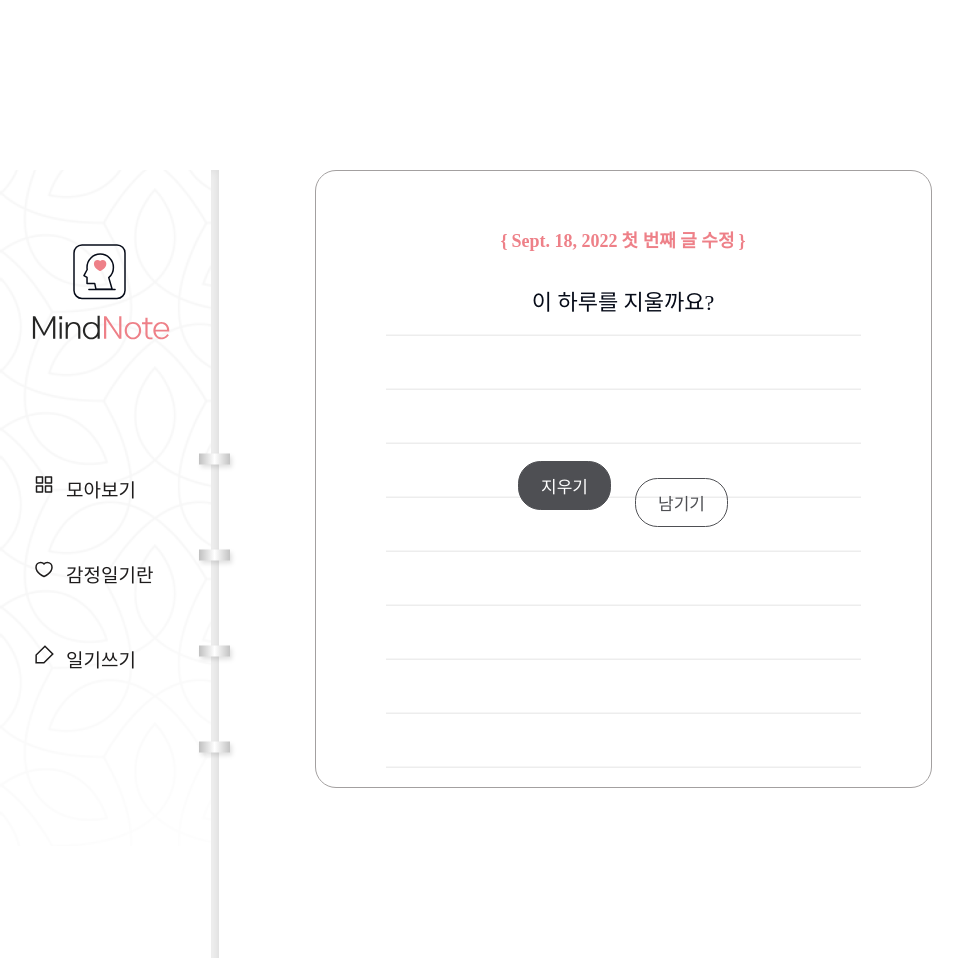
After one commit to wooseongryu/mindnote, a Django app: page /diary/page/1/delete in a window 1280 px wide. The commit adds this page. Shown: the whole page, without its empty margins (17-980 px from the left). Run offline with Django 4.2, Linux system fonts and the light colour scheme; data comes from the database, SQL or seed files in the repository; both versions use the stored data as it was after the commit; some web fonts are replaced.

Commit message:
삭제 기능 추가 page_detail.html에서 삭제하기 url추가 views.py에 post_delete뷰 추가 page_confirm_delete.html 추가

```diff
--- /dev/null
+++ b/diary/templates/diary/page_confirm_delete.html
@@ -0,0 +1,21 @@
+{% extends './base.html' %}
+
+{% block content %}
+<div class="wrap-delete">
+    <div class="delete-box">
+        <div class="note-info">
+            <p>&#123;</p>
+            <span class="note-date">{{object.dt_created}}</span>
+            <span class="note-title">{{object.title}}</span>
+            <p>&#125;</p>
+        </div>
+        <p>이 하루를 지울까요?</p>
+        <form method='post'>{% csrf_token %}
+            <ul>
+                <li><input type="submit" value="지우기"></li>
+                <li><a href="{% url 'page-detail' object.id %}">남기기</a></li>
+            </ul>
+        </form>
+    </div>
+</div>
+{% endblock content %}
--- a/diary/templates/diary/page_detail.html
+++ b/diary/templates/diary/page_detail.html
@@ -19,7 +19,7 @@
                 <div class="detail">{{object.content|linebreaksbr}}</div>
                 <div class="notetext-btn">
                     <ul>
-                        <li><a href="#">삭제하기</a></li>
+                        <li><a href="{% url 'page-delete' object.id %}">삭제하기</a></li>
                         <li><a href="{% url 'page-update' object.id %}">수정하기</a></li>
                     </ul>
                 </div>
--- a/diary/urls.py
+++ b/diary/urls.py
@@ -7,5 +7,5 @@ urlpatterns = [
     path('diary/write', views.page_create, name='page-create'),
     path('diary/page/<int:page_id>/', views.page_detail, name='page-detail'),
     path('diary/page/<int:page_id>/edit', views.page_update, name='page-update'),
-    # path('diary/page/<int:page_id>/delete', views.page_delete, name='page-delete'),
+    path('diary/page/<int:page_id>/delete', views.page_delete, name='page-delete'),
 ]
--- a/diary/views.py
+++ b/diary/views.py
@@ -31,9 +31,20 @@ def page_update(request, page_id):
     object = Page.objects.get(id=page_id)
     if request.method == 'POST':
         form = PageForm(request.POST, instance=object)
+        # instance로 기존에 존재하는 데이터를 재사용
+        # instance가 없으면 새로운 포스트가 만들어짐
         if form.is_valid():
             form.save()
             return redirect('page-detail', page_id=object.id)
     else:
-        form = PageForm(instance=object)
+        form = PageForm(instance=object) # instance로 기존에 존재하는 데이터를 사용한다.
     return render(request, 'diary/page_form.html', {'form': form})
+
+
+def page_delete(request, page_id):
+    object = Page.objects.get(id=page_id)
+    if request.method == 'POST':
+        object.delete()
+        return redirect('page-list')
+    else:
+        return render(request, 'diary/page_confirm_delete.html', {'object': object})
```
Also changed, not shown: db.sqlite3.
